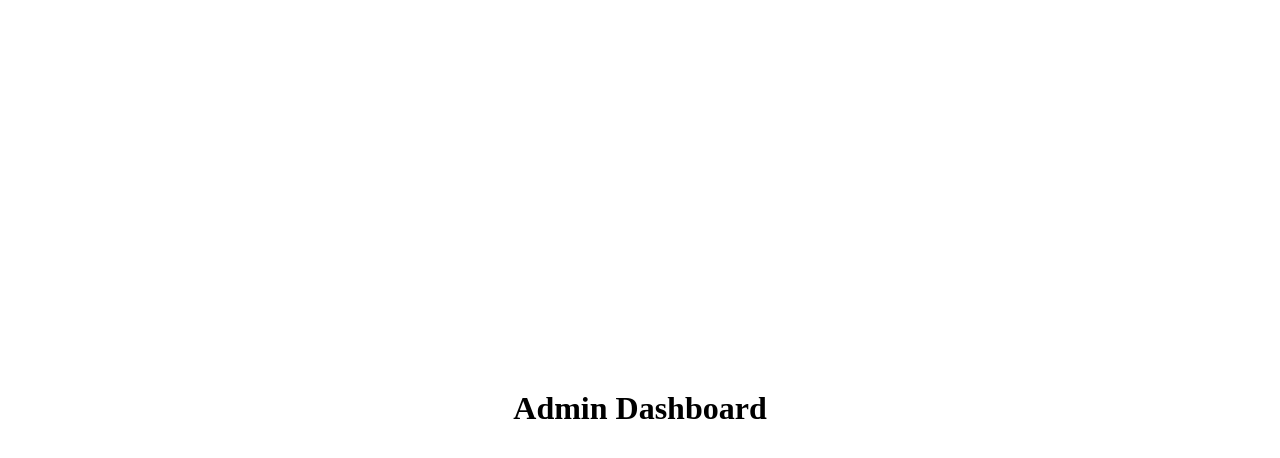
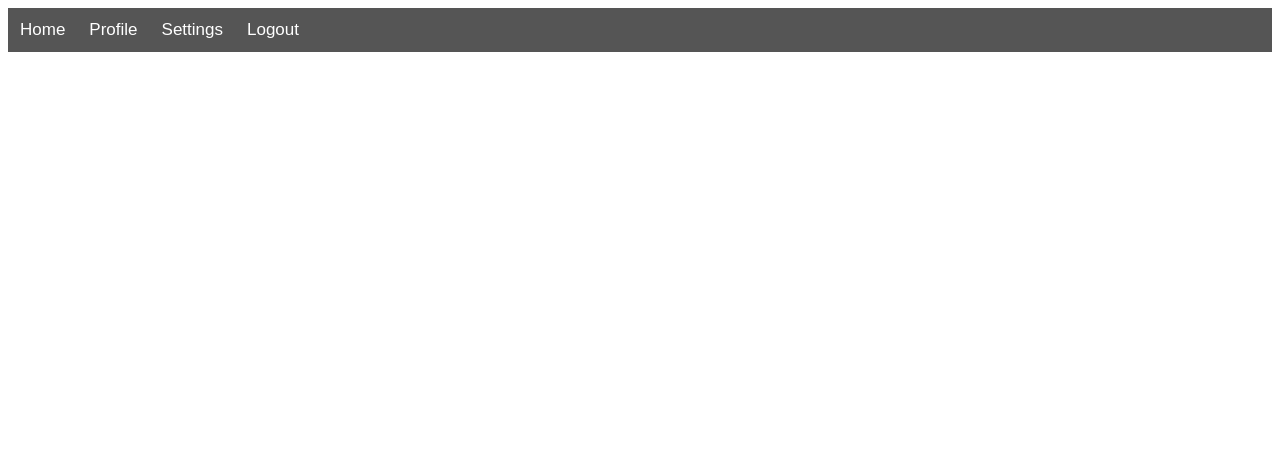
Before and after one commit to team26github/backend, a Vue app in the folder frontend/: page /admin in a window 1280 px wide. Shown: the top 458 px of the page. Built offline with nearby package versions, Linux system fonts and the light colour scheme.

Commit message:
Update nav bar & logout functionality

```diff
--- a/frontend/package.json
+++ b/frontend/package.json
@@ -9,7 +9,9 @@
   },
   "dependencies": {
     "axios": "^0.27.2",
+    "bootstrap-vue": "^2.22.0",
     "core-js": "^3.8.3",
+    "oh-vue-icons": "^1.0.0-rc3",
     "vue": "^3.2.13",
     "vue-router": "^4.1.5"
   },
--- a/frontend/src/components/AdminDashboard.vue
+++ b/frontend/src/components/AdminDashboard.vue
@@ -1,8 +1,10 @@
 <template>
-    <h1>{{ dashboard_name }}</h1>
+    <nav-bar></nav-bar>
 </template>
 
 <script>
+    import NavBar from '../components/NavBar.vue';
+
     export default {
         name: 'admin-dashboard',
 
@@ -11,6 +13,9 @@
                 dashboard_name: 'Admin Dashboard',
                 active: false
             }
+        },
+        components: {
+            "nav-bar": NavBar
         }
     }
 </script>
--- a/frontend/src/components/DriverDashboard.vue
+++ b/frontend/src/components/DriverDashboard.vue
@@ -1,8 +1,9 @@
 <template>
-    <h1>{{ dashboard_name }}</h1>
+    <nav-bar></nav-bar>
 </template>
 
 <script>
+    import NavBar from '../components/NavBar.vue';
     export default {
         name: 'driver-dashboard',
 
@@ -11,6 +12,9 @@
                 dashboard_name: 'Driver Dashboard',
                 active: false
             }
+        },
+        components: {
+            "nav-bar": NavBar
         }
     }
 </script>
--- /dev/null
+++ b/frontend/src/components/NavBar.vue
@@ -0,0 +1,51 @@
+<template>
+    <div class = "nav">
+        <a href="#"><i class="fa fa-fw fa-home"></i> Home</a>
+        <a href="#" target="blank">Profile</a>
+        <a href="#" target="blank">Settings</a>
+        <a v-on:click="Logout" href = "/login">Logout</a>
+    </div>
+</template>
+
+<script>
+    export default {
+        name:'NavBar',
+        methods:{
+            logout()
+            {
+                localStorage.clear();
+                this.$router.push({name:'Login'})
+            }
+        }
+    }
+</script>
+
+<style>
+    body {font-family: Arial, Helvetica, sans-serif; display: grid; place-items: top;}
+
+    .nav {
+        width: 100%;
+        background-color: #555;
+        overflow: auto;
+    }
+
+    .nav a {
+        float: left;
+        padding: 12px;
+        color: white;
+        text-decoration: none;
+        font-size: 17px;
+    }
+
+    .nav a:hover {
+        background-color: #8c72e0;
+    }
+
+    @media screen and (max-width: 500px) {
+        .navbar a {
+        float: none;
+        display: block;
+        }
+    }
+
+</style>
--- a/frontend/src/components/SponsorDashboard.vue
+++ b/frontend/src/components/SponsorDashboard.vue
@@ -1,8 +1,9 @@
 <template>
-    <h1>{{ dashboard_name }}</h1>
+    <nav-bar></nav-bar>
 </template>
 
 <script>
+    import NavBar from '../components/NavBar.vue';
     export default {
         name: 'SponsorDashboard',
 
@@ -11,6 +12,9 @@
                 dashboard_name: 'Sponsor Dashboard',
                 active: false
             }
+        },
+        components: {
+            "nav-bar": NavBar
         }
     }
 </script>
--- a/frontend/src/components/loginForm.vue
+++ b/frontend/src/components/loginForm.vue
@@ -33,7 +33,7 @@
 
     methods: {
       get_login() {
-        const path = 'https://space-bar-cowboys-proxy.herokuapp.com/login';
+        const path = 'http://localhost:5000/login';
 
         if (this.username === '') {
           this.status = 'Username cannot be blank.'
@@ -103,10 +103,10 @@ html, body {
     height: 100%;
   }
 
-body {
+  /* body {
     display: grid;
     place-items: center;
-}
+  } */
 
   .login {
     display: grid;
--- a/frontend/src/router/index.js
+++ b/frontend/src/router/index.js
@@ -3,6 +3,7 @@ import loginForm from '../components/loginForm.vue';
 import DriverDashboard from '../components/DriverDashboard.vue';
 import AdminDashboard from '../components/AdminDashboard.vue';
 import SponsorDashboard from '../components/SponsorDashboard.vue';
+import NavBar from '../components/NavBar.vue';
 
 const routes = [
     {
@@ -12,7 +13,7 @@ const routes = [
     },
     {
         path: '/',
-        redirect: '/login'
+        redirect: '/navbar'
     },
     {
         path: '/driver',
@@ -28,6 +29,11 @@ const routes = [
         path: '/sponsor',
         name: 'sponsor-dashboard',
         component: SponsorDashboard
+    },
+    {
+        path: '/navbar',
+        name: 'navbar',
+        component: NavBar
     }
 ];
 
```
Also changed, not shown: 2 other files (tests, documents, lock files or other folders). Lines whose indentation alone changed are shown as unchanged.
